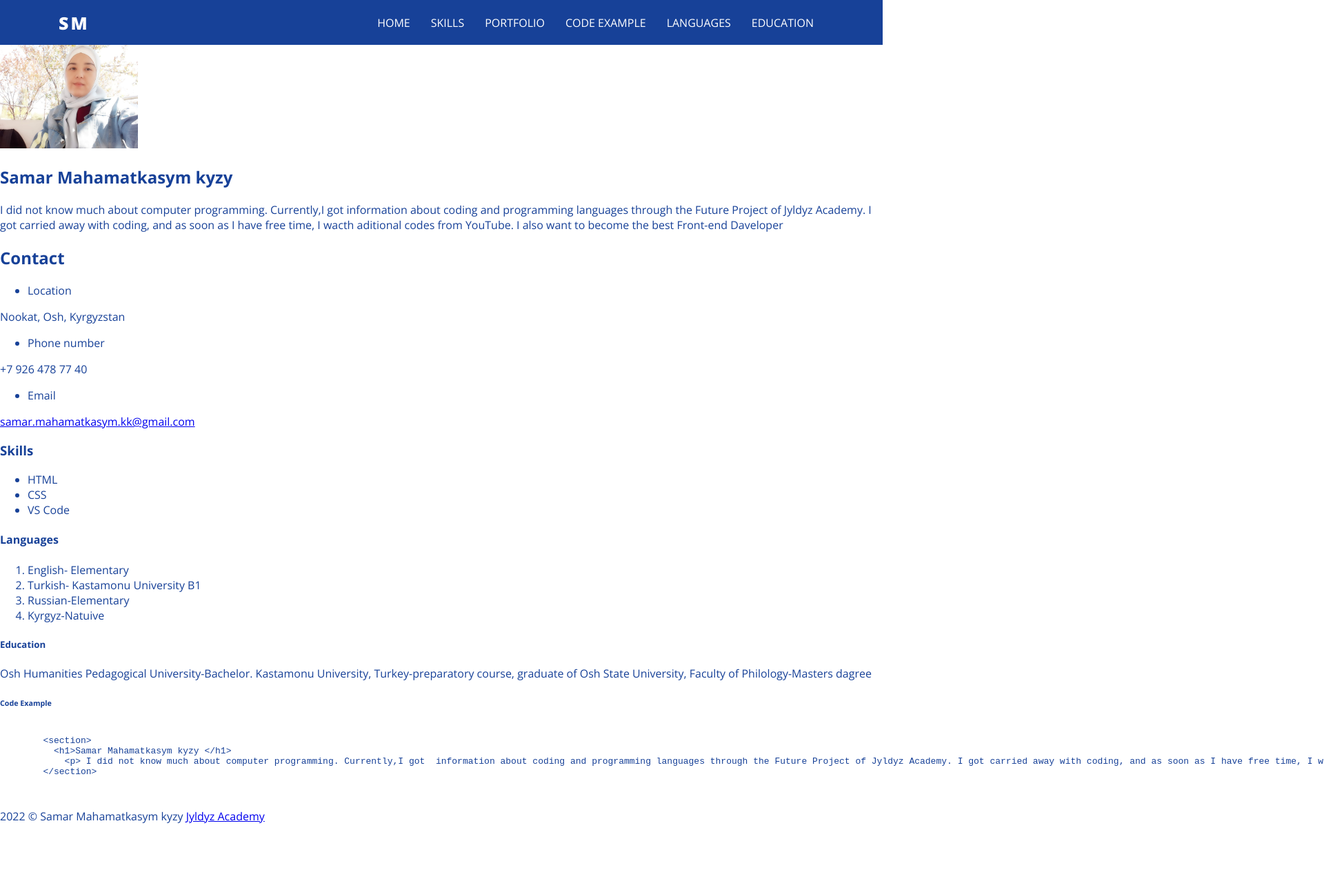
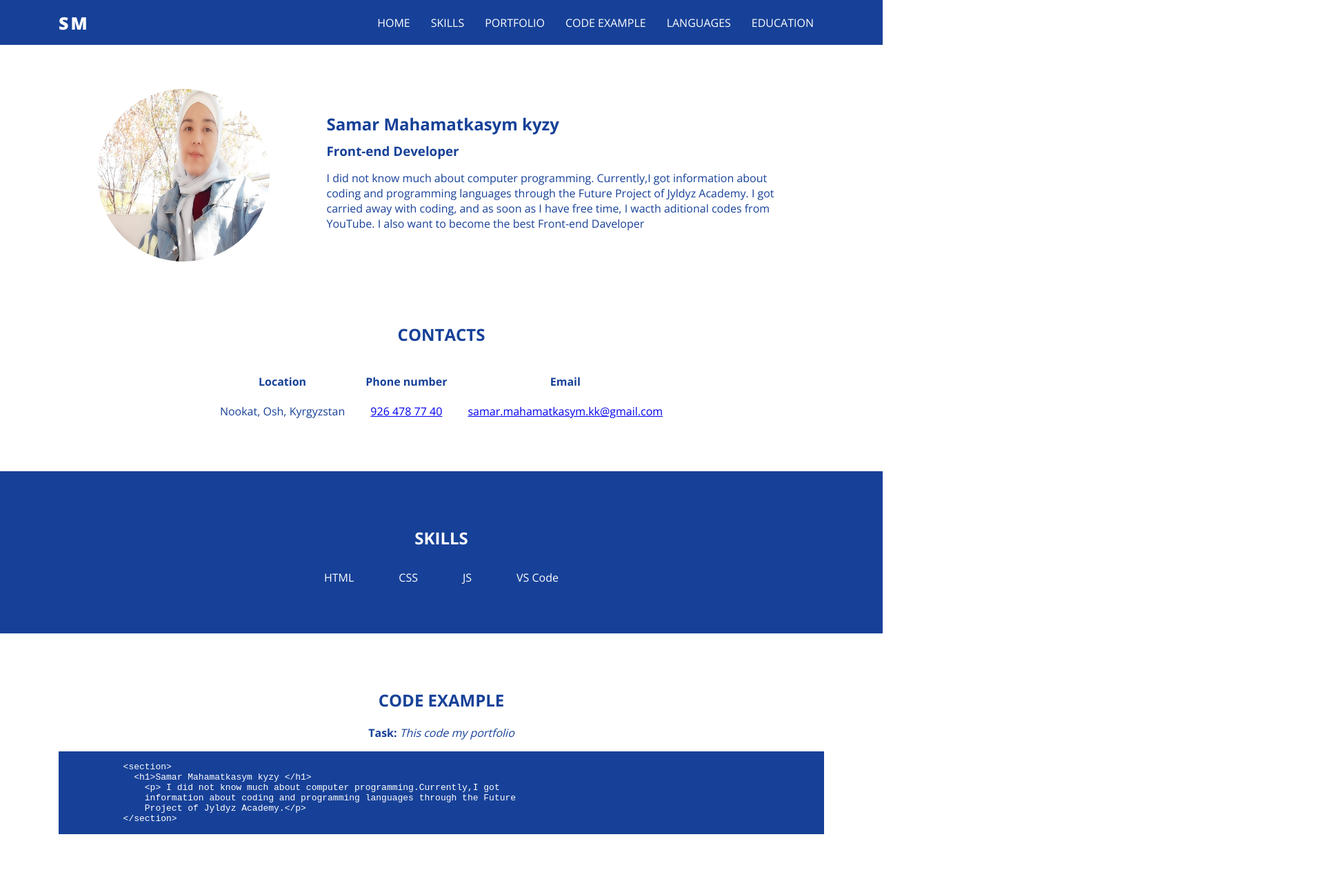
Before and after one commit to samarmahamatkasym/portfolio-1, a plain HTML site: page index.html in a window 1280 px wide. Shown: the top 1287 px of the page at 69% size, 1920 px wide, since content can reach past the window. Before the commit the page ends 1210 px from the top, so only its background shows below. Drawn offline with nearby package versions, Linux system fonts and the light colour scheme.

Commit message:
Add: intro, contacts,skills,code

```diff
--- a/css/style.css
+++ b/css/style.css
@@ -23,6 +23,16 @@ body {
   margin: 0 auto;
   padding: 0 15px;
 }
+
+.section {
+  padding: 60px 0;
+}
+
+.section-title {
+  text-transform: uppercase;
+  text-align: center;
+}
+
 .header {
   background-color: var(--accent, #174180);
 }
@@ -59,3 +69,89 @@ body {
 .header-menu-link:hover {
   background-color: var(--accent-light);
 }
+
+.intro {
+  padding: 4em 0;
+}
+
+.intro-inner {
+display: flex;
+justify-content: center;
+align-items: center;
+}
+
+.intro-left {
+  width: 30%;
+
+}
+
+.intro-img {
+  width: 250px;
+  height: 250px;
+  border-radius: 50%;
+}
+
+.intro-right {
+  width: 60%;
+}
+
+.intro-right h1,
+.intro-right h3 {
+margin: 0 0 10px;
+}
+
+.contacts {
+  margin-bottom: 60px;
+}
+
+.contacts ul {
+  display: flex;
+  justify-content: center;
+  gap: 30px;
+  margin: 0;
+  padding: 0;
+  list-style: none;
+  text-align: center;
+}
+
+.skills {
+  padding: 60px 0;
+  color: var(--pure-light);
+  background-color: var(--accent);
+  }
+
+  .skills ul {
+    display: flex;
+    justify-content: center;
+    flex-wrap: wrap;
+    gap: 15px;
+    margin: 0;
+    padding: 0;
+    list-style: none;
+  }
+
+  .skills li {
+    padding: 10px 25px;
+    background-color: var(--accent-lights);
+    border-radius: 4px;
+  }
+
+  .code-example {
+    text-align: center;
+  }
+
+  .code-example p {
+    font-style: italic;
+  }
+
+  .code-example b {
+    font-style: normal;
+  }
+
+.code-example pre {
+  width: 100%;
+  margin: 0 auto;
+  text-align: left;
+  color: var(--pure-light);
+  background-color: var(--accent);
+}
--- a/index.html
+++ b/index.html
@@ -45,10 +45,20 @@
     </header>
 
     <main>
-      <section id="home">
-        <img src="img/logo.jpeg" width="200" alt="Samar Mahamatkasym kyzy   " />
+      <section class="intro">
+        <div class="container">
+          <div class="intro-inner">
+            <div class="intro-left">
+              <img
+              class="intro-img"
+               src="img/logo.jpeg"
+               alt="Samar Mahamatkasym"
+                />
+              </div>
 
+            <div class="intro-right">
               <h1>Samar Mahamatkasym kyzy</h1>
+              <h3>Front-end Developer</h3>
               <p>
                 I did not know much about computer programming. Currently,I got
                 information about coding and programming languages through the Future
@@ -56,32 +66,61 @@
                 as I have free time, I wacth aditional codes from YouTube. I also want
                 to become the best Front-end Daveloper
               </p>
+         </div>
+          </div>
+
+        </div>
       </section>
 
-      <section>
-        <h2>Contact</h2>
+      <section class="contacts">
+        <div class="container">
+          <h2 class="section-title">Contacts</h2>
           <ul>
-          <li>Location</li>
+            <li>
+              <h4>Location</h4>
+              <p>Nookat, Osh, Kyrgyzstan</p>
+            </li>
+            <li>
+              <h4>Phone number</h4>
+              <a  href="tel:+926 478 77 40"> 926 478 77 40</a>
+            </li>
+            <li>
+              <h4>Email</h4>
+              <a href="mailto:samar.mahamatkasym.kk">
+                samar.mahamatkasym.kk@gmail.com</a>
+            </li>
           </ul>
-        <p>Nookat, Osh, Kyrgyzstan</p>
-        <ul>
-          <li>Phone number</li>
-        </ul>
-        <p>+7 926 478 77 40</p>
-        <ul>
-          <li>Email</li>
-        </ul>
-
-        <a href="samar.mahamatkasym.kk">samar.mahamatkasym.kk@gmail.com</a>
+       </div>
      </section>
 
-      <section id="skills">
-        <h3>Skills</h3>
+      <section id="skills" class="skills section">
+        <div class="container">
+          <h2 class="section-title">Skills</h2>
           <ul>
             <li>HTML</li>
             <li>CSS</li>
+            <li>JS</li>
             <li>VS Code</li>
           </ul>
+        </div>
+      </section>
+
+      <section id="code" class="code-example section">
+        <div class="container">
+          <h2 class="section-title">Code Example</h2>
+          <p>
+            <b>Task:</b> This code my portfolio
+          </p>
+          <pre>
+             <code>
+            &lt;section&gt;
+              &lt;h1&gt;Samar Mahamatkasym kyzy &lt;/h1&gt;
+                &lt;p&gt; I did not know much about computer programming.Currently,I got
+                information about coding and programming languages through the Future
+                Project of Jyldyz Academy.&lt;/p&gt;
+            &lt;/section&gt;
+          </code></pre>
+        </div>
       </section>
 
       <section id="languages">
@@ -103,19 +142,6 @@
         </p>
       </section>
     </main>
-
-    <section id="code">
-      <h6>Code Example</h6>
-      <pre>
-      <code>
-        &lt;section&gt;
-          &lt;h1&gt;Samar Mahamatkasym kyzy &lt;/h1&gt;
-            &lt;p&gt; I did not know much about computer programming. Currently,I got  information about coding and programming languages through the Future Project of Jyldyz Academy. I got carried away with coding, and as soon as I have free time, I wacth aditional codes from YouTube. I also want to become the best Front-end Daveloper&lt;/p&gt;
-        &lt;/section&gt;
-      </code>
-    </pre>
-    </section>
-
 		<p>
 			2022 &copy;
 			Samar Mahamatkasym kyzy
```
Lines whose indentation alone changed are shown as unchanged.
